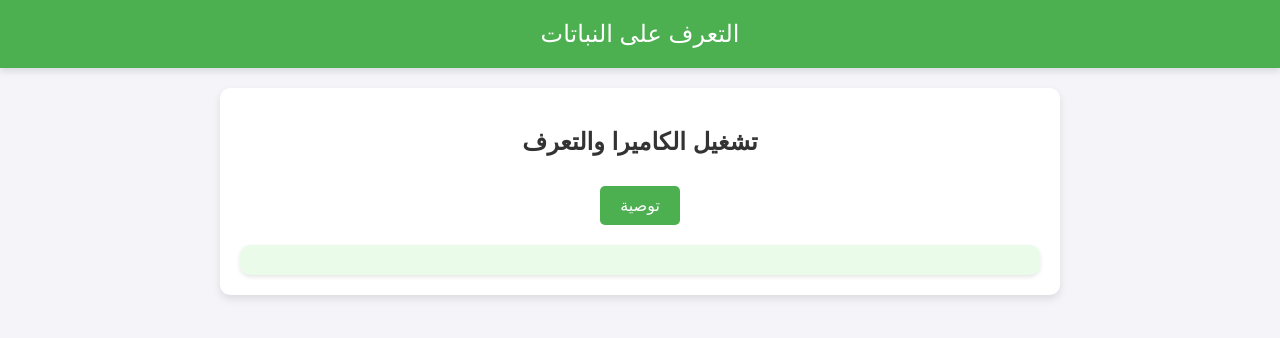
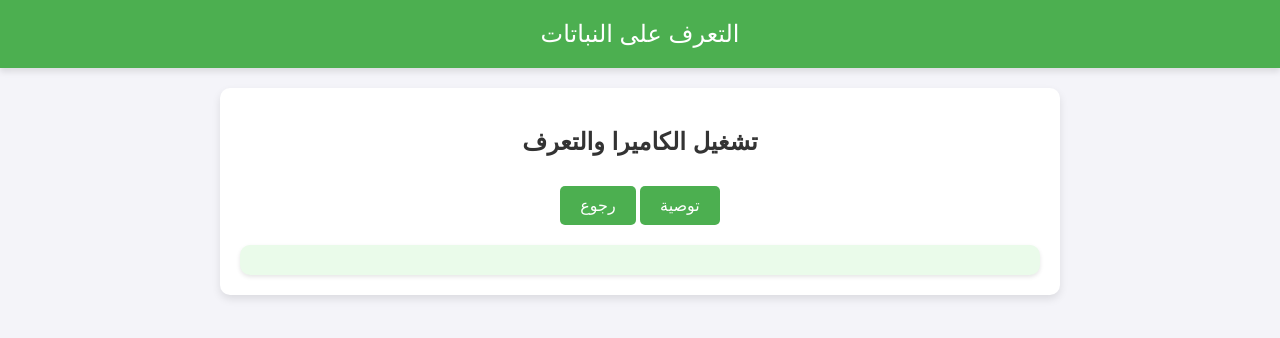
Before and after one commit to Savvi-x/Palm, a plain HTML site: page page2.html in a window 1280 px wide. Drawn offline with Linux system fonts and the light colour scheme.

Commit message:
Update and rename index.html to page2.html

```diff
--- a/index.html
+++ b/page2.html
@@ -80,6 +80,7 @@
         <h2>تشغيل الكاميرا والتعرف</h2>
         <div id="webcam-container" class="video-container"></div>
         <button class="button" type="button" onclick="init()">توصية</button>
+        <button class="button" onclick="window.location.href='https://savvi-x.github.io/Palm/index.html';">رجوع</button>
         <div id="label-container" class="results"></div>
         <div id="recommendation" class="recommendation"></div>
     </div>
```
